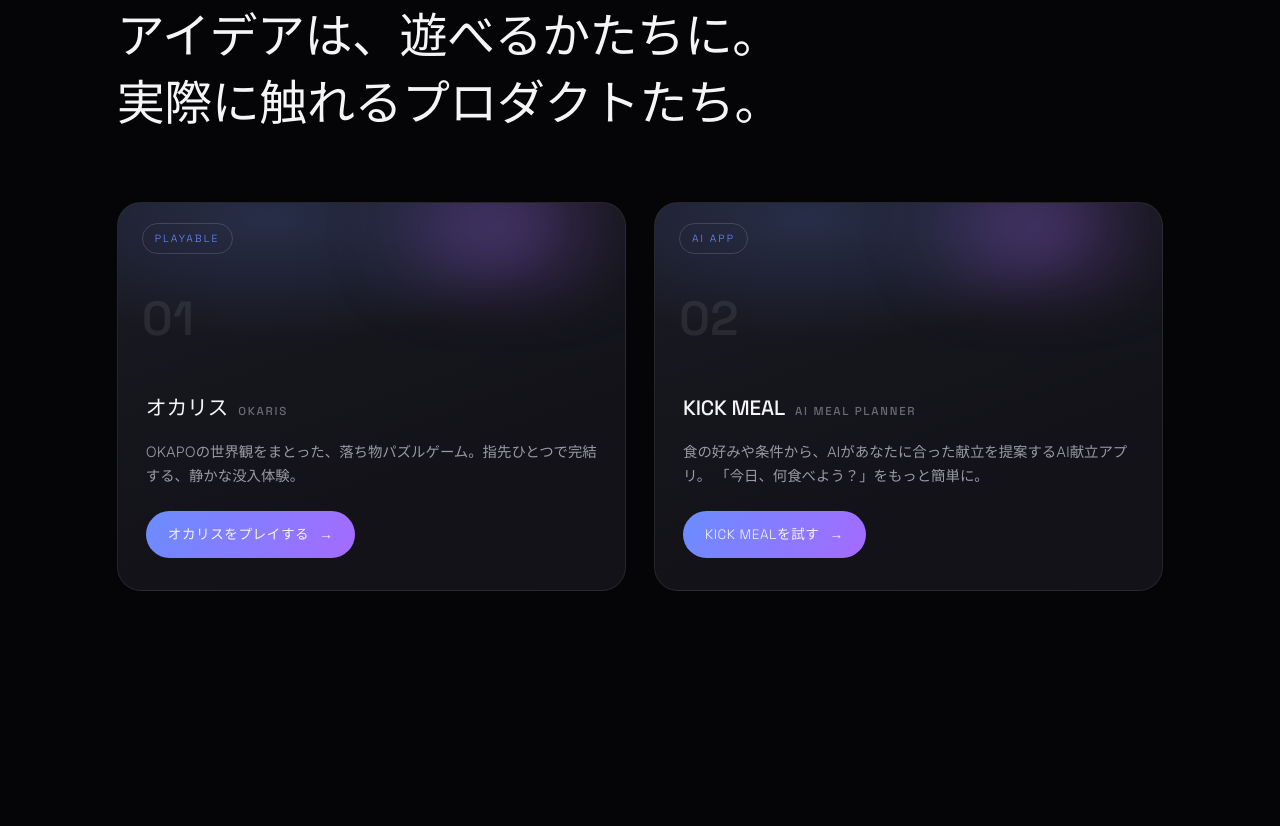
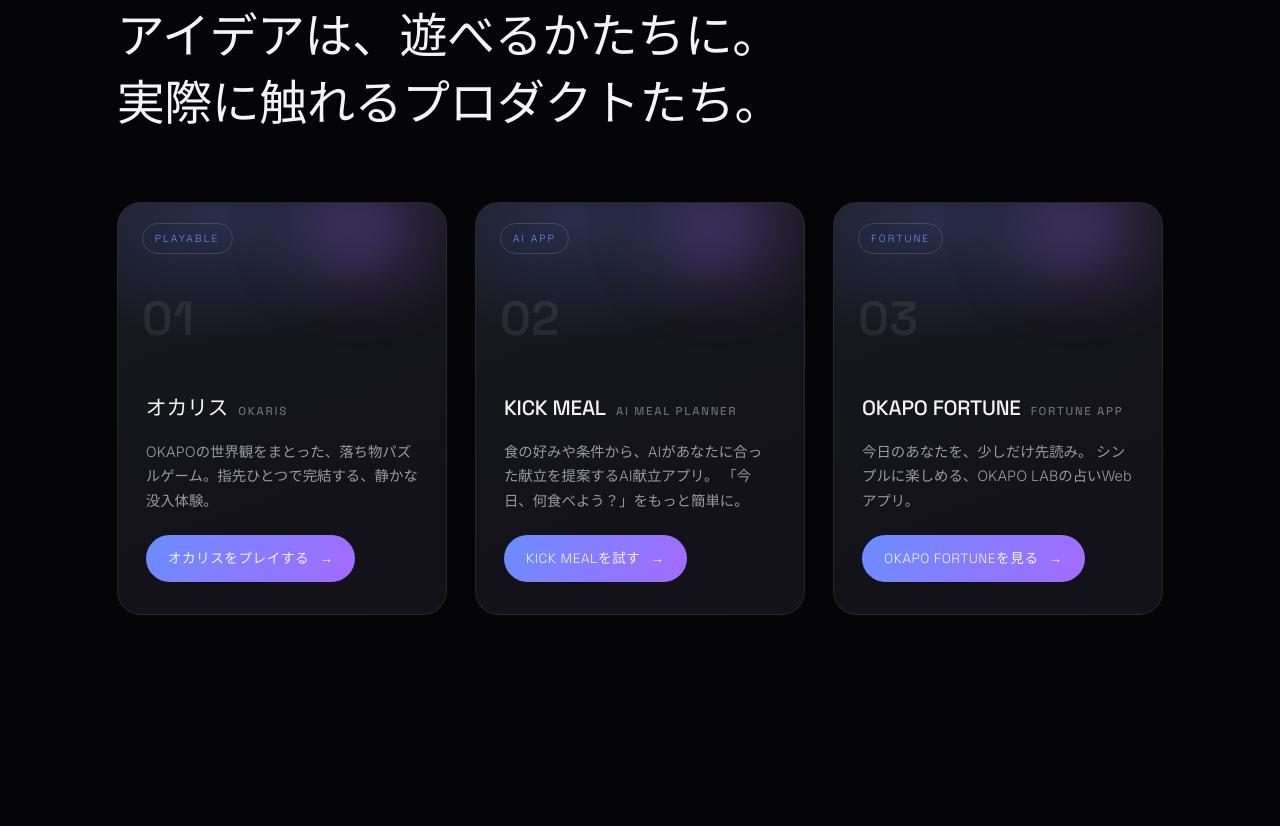
Before and after one commit to shmj8739-rgb/okapo-site, a plain HTML site: page index.html in a window 1280 px wide. Shown: the part 2074-2900 px from the top of the page. Drawn offline with Linux system fonts and the light colour scheme.

Commit message:
Add OKAPO FORTUNE project

```diff
--- a/index.html
+++ b/index.html
@@ -149,6 +149,37 @@
       rel="noopener noreferrer"
     >
       KICK MEALを試す
+      <span class="work-card-cta-arrow" aria-hidden="true">→</span>
+    </a>
+  </div>
+</article>
+
+<!-- ---- WORK 03: OKAPO FORTUNE ---- -->
+<article class="work-card reveal">
+  <div class="work-card-media">
+    <div class="work-card-glow" aria-hidden="true"></div>
+    <span class="work-card-tag">FORTUNE</span>
+    <span class="work-card-index" aria-hidden="true">03</span>
+  </div>
+
+  <div class="work-card-body">
+    <h3 class="work-card-title">
+      OKAPO FORTUNE
+      <span class="work-card-title-en">FORTUNE APP</span>
+    </h3>
+
+    <p class="work-card-desc">
+      今日のあなたを、少しだけ先読み。
+      シンプルに楽しめる、OKAPO LABの占いWebアプリ。
+    </p>
+
+    <a
+      class="work-card-cta"
+      href="https://okapo-fortune.vercel.app/"
+      target="_blank"
+      rel="noopener noreferrer"
+    >
+      OKAPO FORTUNEを見る
       <span class="work-card-cta-arrow" aria-hidden="true">→</span>
     </a>
   </div>
```
Also changed, not shown: assets/okapo-character.png (added).
